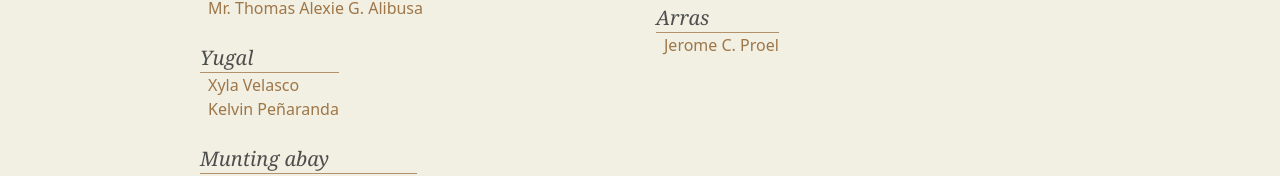
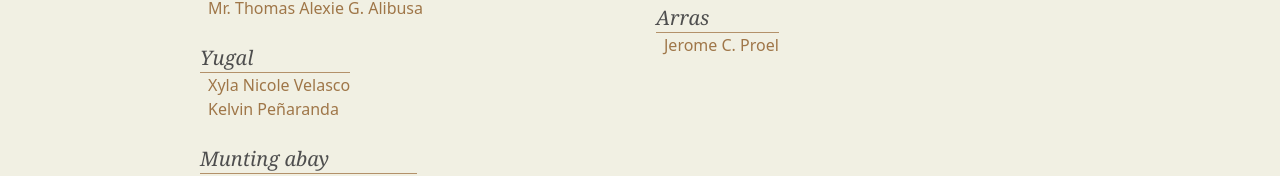
Before and after one commit to bherthchavez/wedding_site, a React (Vite) app: page / in a window 1280 px wide. Shown: the part 4145-4321 px from the top of the page. Built offline with nearby package versions, Linux system fonts and the light colour scheme; a web font is replaced by a local one.

Commit message:
Update Entourage.jsx

```diff
--- a/src/components/Entourage.jsx
+++ b/src/components/Entourage.jsx
@@ -155,7 +155,7 @@ const Entourage = () => {
                                 <div className="my-2 text-[#9f7648] text-base font-medium ">
                                     <div className="flex flex-col">
                                         <p className="text-[#4e4e4e] font-serif text-xl italic border-b border-1 border-[#b3916a] ">Yugal</p>
-                                        <h2 className="pl-2">Xyla Velasco</h2>
+                                        <h2 className="pl-2">Xyla Nicole Velasco</h2>
                                         <h2 className="pl-2">Kelvin Peñaranda </h2>
                                     </div>
                                 </div>
```
